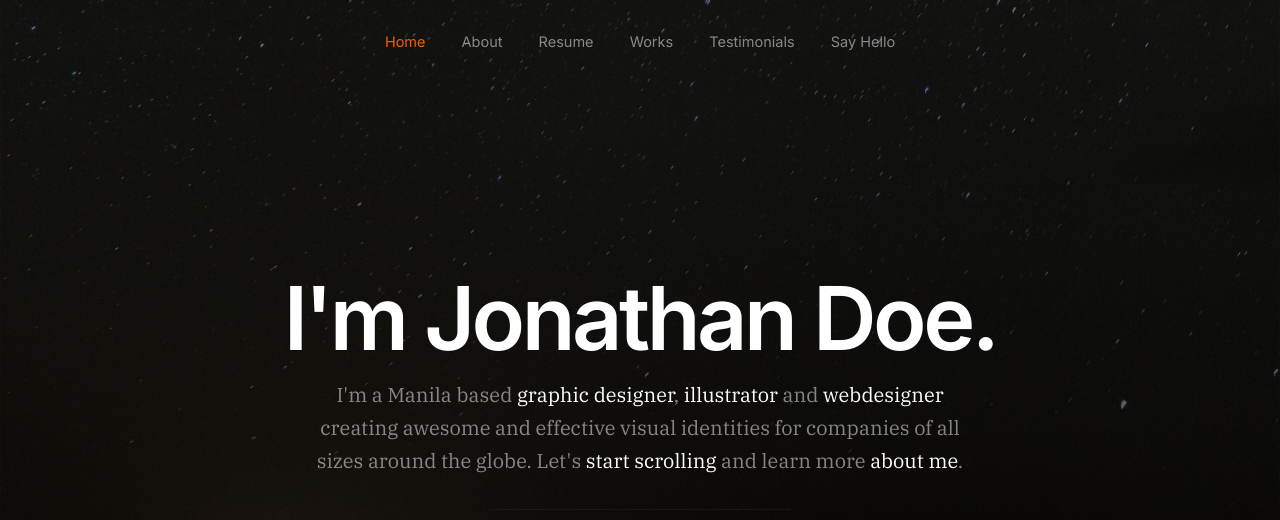
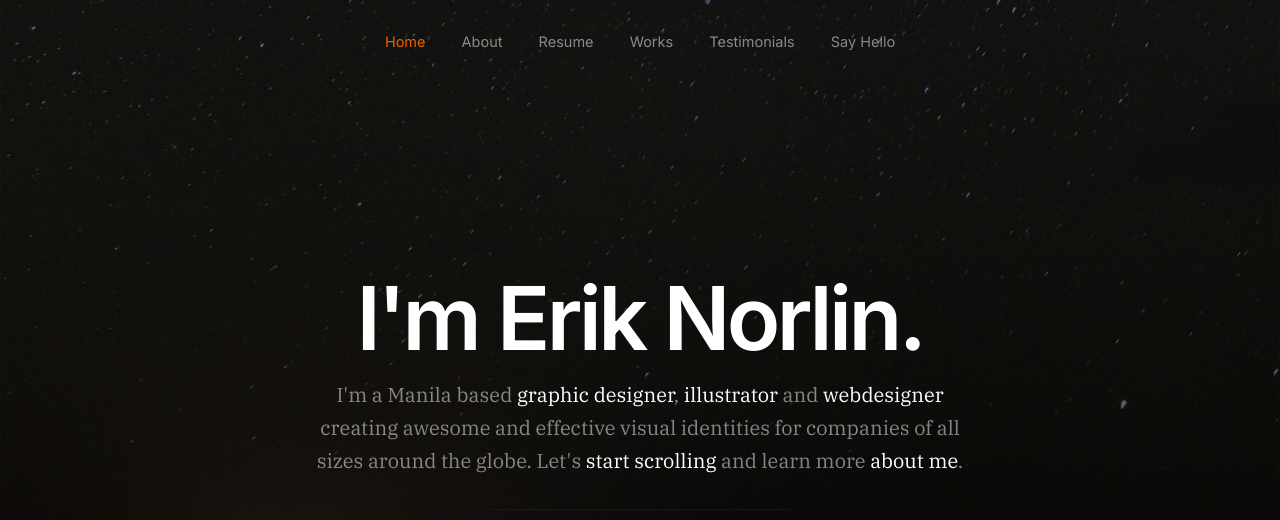
Before and after one commit to erik-norlin/Personal-Website, a plain HTML site: page index.html in a window 1280 px wide. Shown: the top 520 px of the page. Drawn offline with Linux system fonts and the light colour scheme.

Commit message:
Changed name

```diff
--- a/index.html
+++ b/index.html
@@ -74,7 +74,7 @@
 
                 <div class="s-hero__content-about">
 
-                    <h1>I'm Jonathan Doe.</h1>
+                    <h1>I'm Erik Norlin.</h1>
 
                     <h3>
                     I'm a Manila based <span>graphic designer</span>, <span>illustrator</span> and <span>webdesigner</span> creating awesome and
```
